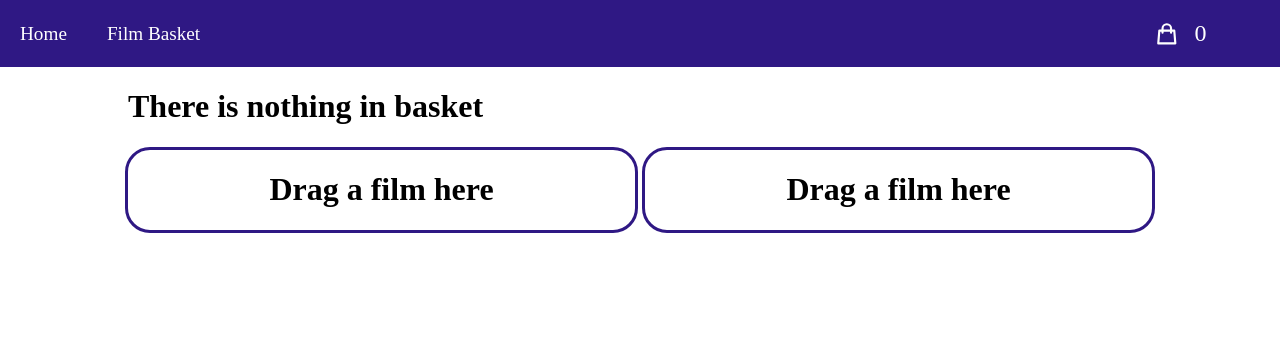
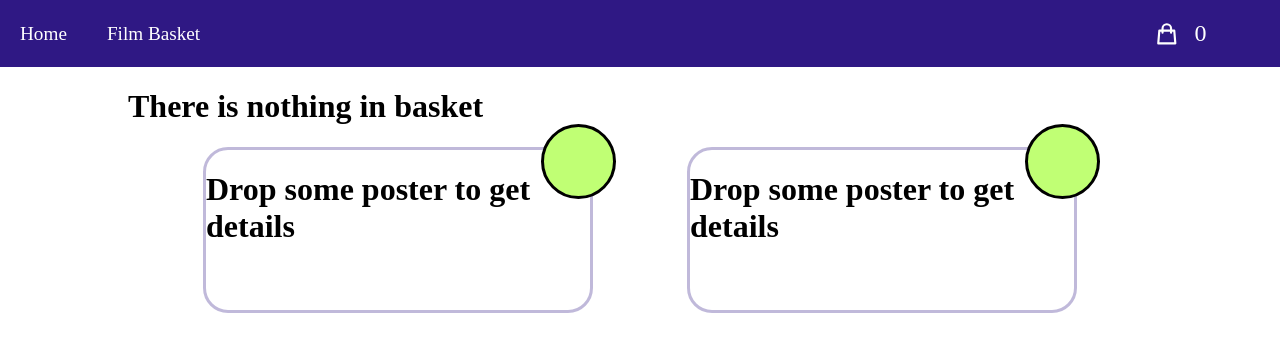
Before and after one commit to barisdemirezen/Movie-Compare, a Vue app: page /#/compare in a window 1280 px wide. Shown: the top 352 px of the page. Built offline with nearby package versions, Linux system fonts and the light colour scheme.

Commit message:
Drag&Drop Completed

```diff
--- a/src/components/FilmDetailGrid.vue
+++ b/src/components/FilmDetailGrid.vue
@@ -1,37 +1,54 @@
 <template>
     <div>
         <div class="film-detail-grid">
-            <div @dragover.prevent @drop="dragFinish(0)" class="film-detail-grid-column">
-                <h1>Drag a film here</h1>
-                <img :src="leftImage">
+            <div draggable="false" @dragover.prevent @drop="dragFinish(0)" class="film-detail-grid-column">
+                <img class="film-detail-grid-image" draggable="false" v-if="getLeftImage.length != 0" :src="'https://image.tmdb.org/t/p/w500' + getLeftImage.poster_path">
+                <div class="average-points">{{getLeftImage.vote_average}}</div>
+                <h1 v-if="getLeftImage.length == 0">Drop some poster to get details</h1>
+                <h1>{{getLeftImage.original_title}}</h1>
+                <div class="genre-container">
+                    <div class="genre-badge" v-for="genres in getLeftImage.genres" :key="genres.id">{{genres.name}}</div>
+                </div>
             </div>
-            <div @dragover.prevent @drop="dragFinish(1)" class="film-detail-grid-column">
-                <h1>Drag a film here</h1>
-                <img :src="rightImage">
+
+            <div draggable="false" @dragover.prevent @drop="dragFinish(1)" class="film-detail-grid-column">
+                <img draggable="false" v-if="getRightImage.length != 0" :src="'https://image.tmdb.org/t/p/w500' + getRightImage.poster_path">
+                <div class="average-points">{{getRightImage.vote_average}}</div>
+                <h1 v-if="getRightImage.length == 0">Drop some poster to get details</h1>
+                <h1>{{getRightImage.original_title}}</h1>
+                <div class="genre-container">
+                    <div class="genre-badge" v-for="genres in getRightImage.genres" :key="genres.id">{{genres.name}}</div>
+                </div>
             </div>
         </div>
     </div>
 </template>
 <script>
+import { mapActions, mapGetters } from "vuex";
 export default {
     name: "FilmDetailGrid",
     data() {
         return {
-            leftImage: '',
-            rightImage: '',
         }
     },
+    computed: {
+        ...mapGetters(['getLeftImage','getRightImage']),
+    },
     methods: {
+        ...mapActions(["changeCompareImage"]),
         dragFinish(column){
             event.preventDefault();
-            var data = event.dataTransfer.getData("imagepath");
-            if(column){
-                this.rightImage = data;
+            var id = event.dataTransfer.getData("id");
+            if(id !== 'null'){
+                if(column){
+                    this.right = id;
+                    this.changeCompareImage({id : id, option: "right"});
+                }
+                else if(!column){
+                    this.left = id;
+                    this.changeCompareImage({id : id, option: "left"});
+                }
             }
-            else if(!column){
-                this.leftImage = data;
-            }
-
         }
     },
 }
@@ -39,15 +56,57 @@ export default {
 <style>
     .film-detail-grid{
         display: grid;
-        grid-template-columns: repeat(2, 1fr);
-        grid-column-gap: 10px;
+        justify-content: center;
+        grid-template-columns: 30vw 30vw;
+        grid-column-gap: 100px;
         place-items: center;
+        align-items:start;
     }
     .film-detail-grid-column{
         display:grid;
         place-items:center;
-        border: 3px solid #2f1884;
+        border: 3px solid rgba(47, 24, 132,0.3);
         border-radius: 25px;
         width: 100%;
+        transition: .2s ease;
+    }
+    .film-detail-grid-column:hover{
+        border: 3px solid rgb(47, 24, 132);
+    }
+    .film-detail-grid-column img{
+        width: 100%;
+        border-radius:25px 25px 0 0 ;
+    }
+    .genre-container{
+        display: flex;
+        flex-wrap: wrap;
+        justify-content: center;
+        grid-row-gap: 10px;
+    }
+    .genre-badge {
+        background: #cacaca;
+        border-radius: 25px;
+        padding: 5px 10px;
+        color: white;
+        margin: 0 10px;
+    }
+    .film-detail-grid-column{
+        position: relative;
+    }
+    .average-points{
+        position: absolute;
+        top: -2vw;
+        right: -2vw;
+        width: 3vw;
+        height: 3vw;
+        background: #c0ff74;
+        border-radius: 100%;
+        padding: 15px;
+        color:black;
+        font-weight: 600;
+        display:grid;
+        place-items:center;
+        font-size: 1.6rem;
+        border: 3px solid black;
     }
 </style>
--- a/src/components/FilmPreview.vue
+++ b/src/components/FilmPreview.vue
@@ -2,8 +2,8 @@
     <div>
         <div class="film-outer-container" v-if="getBasketLength">
             <div class="film-container">
-                <div id="done" draggable @dragstart="startDrag()" v-for="film in getBasket" :key="film.id" :value="film.id">
-                    <img class="film-item" :src="film.image">
+                <div class="film-item" draggable @dragstart="startDrag()" v-for="film in getBasket" :key="film.id">
+                    <img :src="film.image"  :value="film.id">
                 </div>
             </div>
         </div>
@@ -21,7 +21,7 @@ export default {
     },
     methods: {
         startDrag(){
-            event.dataTransfer.setData("imagepath", event.target.src);
+            event.dataTransfer.setData("id", event.target.getAttribute("value"));
         }
     },
 }
@@ -40,4 +40,7 @@ export default {
         margin: 0px 10px;
         border-radius: 25px;
     }
+    .film-item img {
+        border-radius: inherit;
+    }
 </style>
--- a/src/store/index.js
+++ b/src/store/index.js
@@ -5,6 +5,8 @@ Vue.use(Vuex);
 
 const state = {
   basket: [],
+  leftImage: [],
+  rightImage: [],
 };
 const getters = {
   getBasket(state) {
@@ -13,6 +15,12 @@ const getters = {
   getBasketLength(state) {
     return state.basket.length;
   },
+  getLeftImage(state) {
+    return state.leftImage;
+  },
+  getRightImage(state) {
+    return state.rightImage;
+  },
 };
 const mutations = {
   addToBasket(state, movie) {
@@ -20,6 +28,13 @@ const mutations = {
       id: movie.id,
       image: "https://image.tmdb.org/t/p/w200" + movie.poster_path,
     });
+  },
+  changeCompareImage(state, res) {
+    if (res.option === "right") {
+      state.rightImage = res.res;
+    } else {
+      state.leftImage = res.res;
+    }
   },
 };
 const actions = {
@@ -35,6 +50,15 @@ const actions = {
       commit("addToBasket", movie);
     }
   },
+  changeCompareImage({ commit }, { id, option }) {
+    fetch(
+      `https://api.themoviedb.org/3/movie/${id}?api_key=${process.env.VUE_APP_ENV_APIKEY}`
+    )
+      .then((response) => response.json())
+      .then((res) => {
+        commit("changeCompareImage", { res: res, option: option });
+      });
+  },
 };
 
 const store = new Vuex.Store({
```
